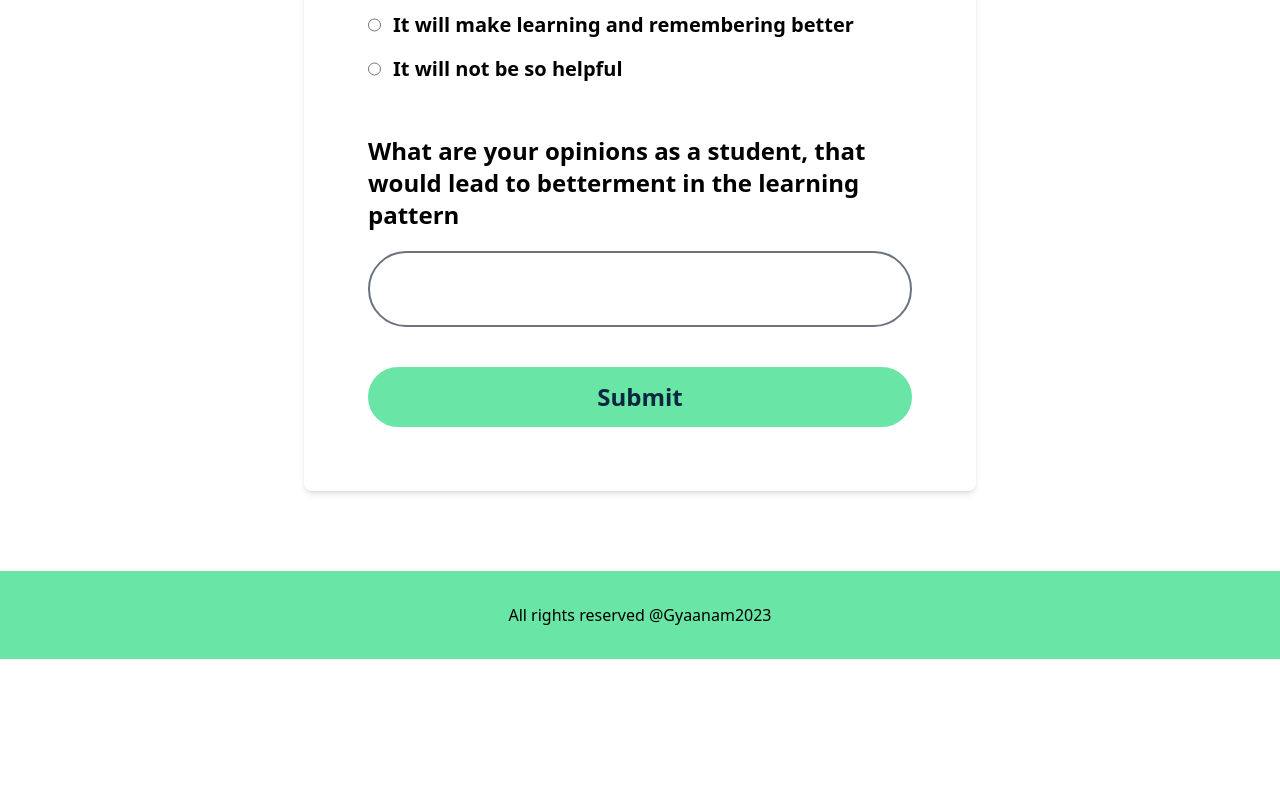
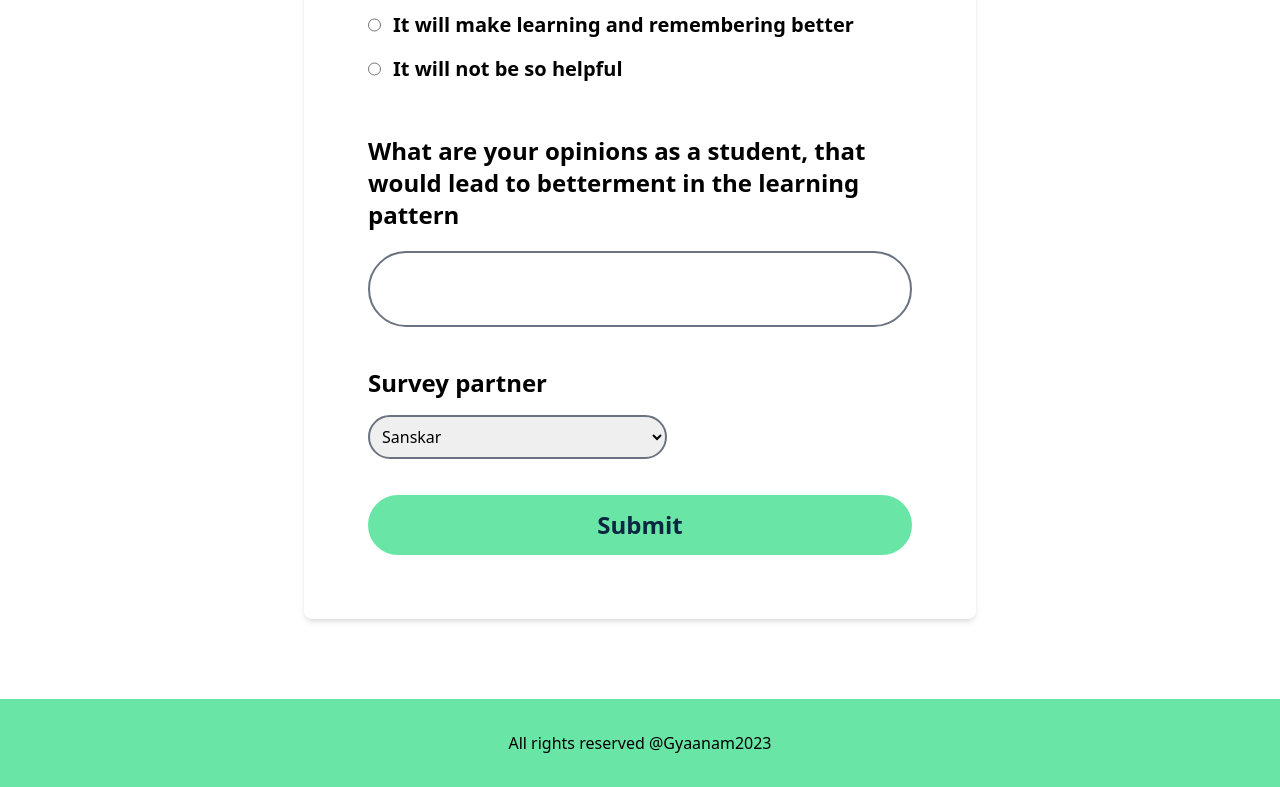
Before and after one commit to mildlycoder/gyaanam, a React (Vite) app: page /survey in a window 1280 px wide. Shown: the part 2439-3226 px from the top of the page. Before the commit the page ends 3098 px from the top, so only its background shows below. Built offline with nearby package versions, Linux system fonts and the light colour scheme.

Commit message:
added data verification

```diff
--- a/package.json
+++ b/package.json
@@ -16,7 +16,7 @@
     "react-icons": "^4.7.1",
     "react-router-dom": "^6.7.0",
     "react-toastify": "^9.1.1",
-    "react-uuid": "^2.0.0"
+    "uuidv4": "^6.2.13"
   },
   "devDependencies": {
     "@types/react": "^18.0.26",
--- a/src/App.jsx
+++ b/src/App.jsx
@@ -1,6 +1,6 @@
 import React from 'react'
 import { BrowserRouter, Route, Routes } from 'react-router-dom'
-import { Home, Survey } from './pages'
+import { Home, Survey, ExitPage } from './pages'
 import { Navbar, Footer } from './components/layout components'
 
 const App = () => {
@@ -11,6 +11,7 @@ const App = () => {
         <Routes>
           <Route path='/' element={<Home/>}/>
           <Route path='/survey' element={<Survey/>}/>
+          <Route path='/exit' element={<ExitPage/>}/>
         </Routes>
         <Footer/>
       </BrowserRouter>
--- /dev/null
+++ b/src/pages/ExitPage.jsx
@@ -0,0 +1,11 @@
+import React from 'react'
+
+const ExitPage = () => {
+  return (
+    <main className='min-h-screen flex items-center justify-center'>
+        <h1 className='text-3xl font-semibold'>Thank you for filling our survey!</h1>
+    </main>
+  )
+}
+
+export default ExitPage
--- a/src/pages/Survey.jsx
+++ b/src/pages/Survey.jsx
@@ -1,12 +1,11 @@
 import React, {useState, useEffect} from 'react'
-import uuid from 'react-uuid';
-import axios from "axios";
 import Airtable from 'airtable';
+import { useNavigate } from "react-router-dom";
 
 const base = new Airtable({apiKey: import.meta.env.VITE_API_KEY}).base('apphpL7lHo7AHeRV9')
 
 const Survey = () => {
-
+    const navigate = useNavigate();
     const [user, setUser] = useState({
         's_name': '',
         'phone_no': '',
@@ -19,18 +18,19 @@ const Survey = () => {
         'prep_status': '',
         'experience_alvs': '',
         'views': '',
-        'opinions': ''
+        'opinions': '',
+        'survey_partner' : ''
     })
 
-    const handleSubmit = (e) => {
+    const handleSubmit = async (e) => {
         console.log('clicked')
         e.preventDefault()
-        if(user.s_name && user.phone_no && user.email ) {
+        if(user.s_name && user.phone_no && user.email && user.email.includes('@') ) {
             base('survey').create([
                 {
                     fields : {
                         name: user.s_name,
-                        phone_no: user.phone_no,
+                        phone_no: '+91' + user.phone_no,
                         email : user.email,
                         satisfaction: user.satisfaction,
                         field: user.field,
@@ -40,7 +40,8 @@ const Survey = () => {
                         prep_status: user.prep_status,
                         experience_alvs: user.experience_alvs,
                         views: user.views,
-                        opinions: user.opinions
+                        opinions: user.opinions,
+                        partner : user.survey_partner
                     }
                 }
               ], function(err, records) {
@@ -52,6 +53,9 @@ const Survey = () => {
                   console.log(record.getId());
                 });
               });
+              navigate("/exit");
+        } else {
+            alert('enter personal information correctly')
         }
     }
 
@@ -336,6 +340,14 @@ const Survey = () => {
                 />
             </div>
 
+            <div>
+                <h1 className='text-2xl font-semibold'>Survey partner</h1>
+                <select value={user.partner} onChange={(e) => setUser({...user, 'partner':e.target.value})} className='w-[55%] p-2 rounded-l-full rounded-r-full my-4 border-2 border-gray-500'>
+                    <option value="Sanskar">Sanskar</option>
+                    <option value="Pranav">Pranav</option>
+                </select>
+            </div>
+
             <button onClick={handleSubmit} className='bg-[#69E6A6] border-2 border-[#69E6A6] hover:bg-transparent hover:text-[#69E6A6] transition-all text-[#0A2640] text-2xl px-8 py-3 font-semibold rounded-l-full rounded-r-full'>
                 Submit
             </button>
--- a/src/pages/index.js
+++ b/src/pages/index.js
@@ -1,6 +1,8 @@
 import Home from "./Home";
 import Survey from "./Survey";
+import ExitPage from "./ExitPage";
 export {
     Home,
-    Survey
+    Survey,
+    ExitPage
 }
```
Also changed, not shown: 1 other file (tests, documents, lock files or other folders).
